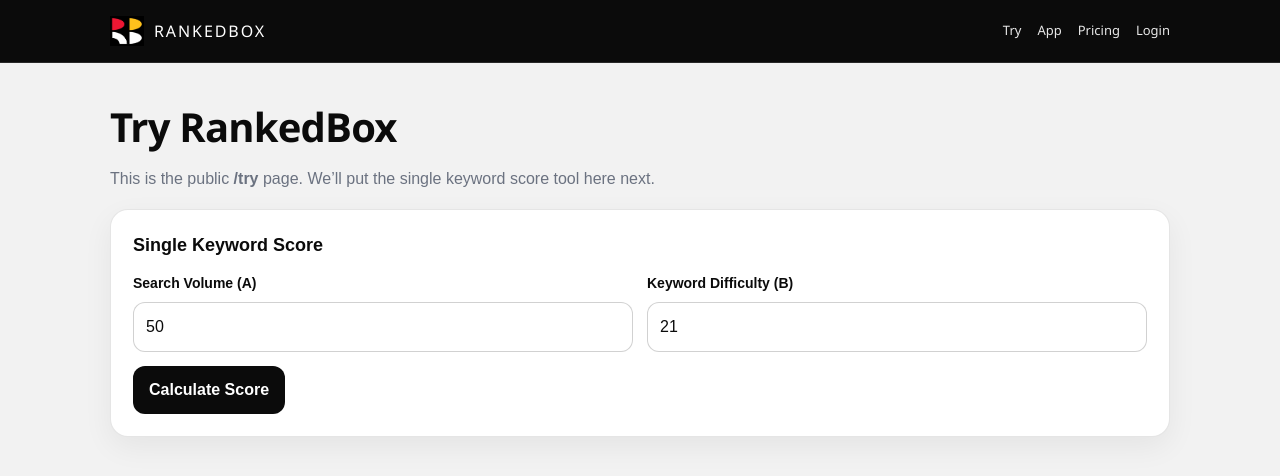
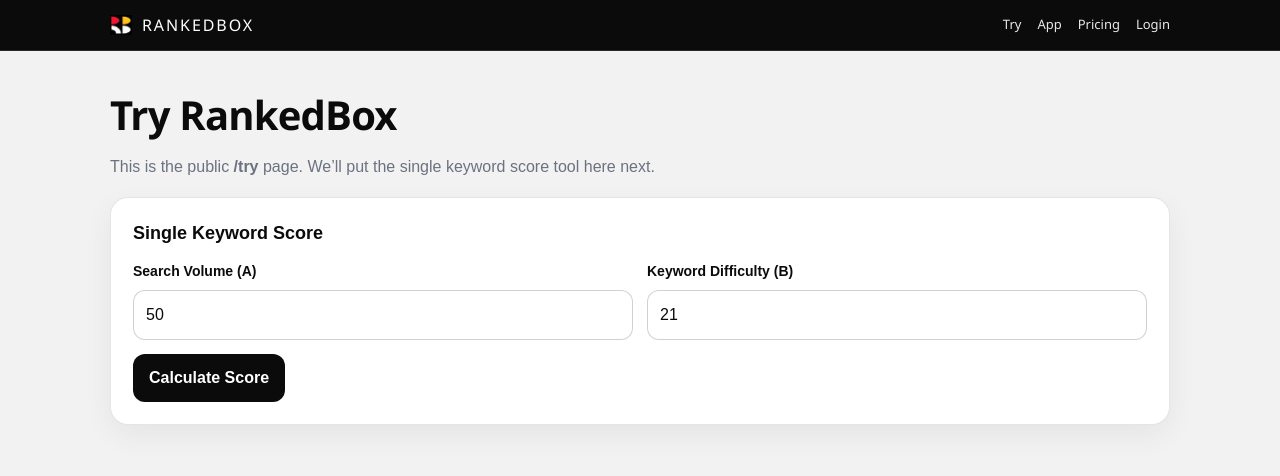
Before and after one commit to growthghost/kwapp, a Next.js app in the folder web/: page / in a window 1280 px wide. Shown: the top 476 px of the page. Built offline with nearby package versions, Linux system fonts and the light colour scheme.

Commit message:
Layout.js_Logo sizing controlled by .rb-logo

```diff
--- a/web/src/app/layout.js
+++ b/web/src/app/layout.js
@@ -13,14 +13,7 @@ export default function RootLayout({ children }) {
         <header className="rb-header">
           <div className="rb-header-inner">
             <div className="rb-brand">
-              <img
-                className="rb-logo"
-                src="/RankedBoxLogoIcon.png"
-                alt="RankedBox"
-                width={34}
-                height={34}
-                style={{ width: 34, height: 34, objectFit: "contain", display: "block" }}
-              />
+              <img className="rb-logo" src="/RankedBoxLogoIcon.png" alt="RankedBox" />
               <span className="rb-brand-name">RANKEDBOX</span>
             </div>
 
```
